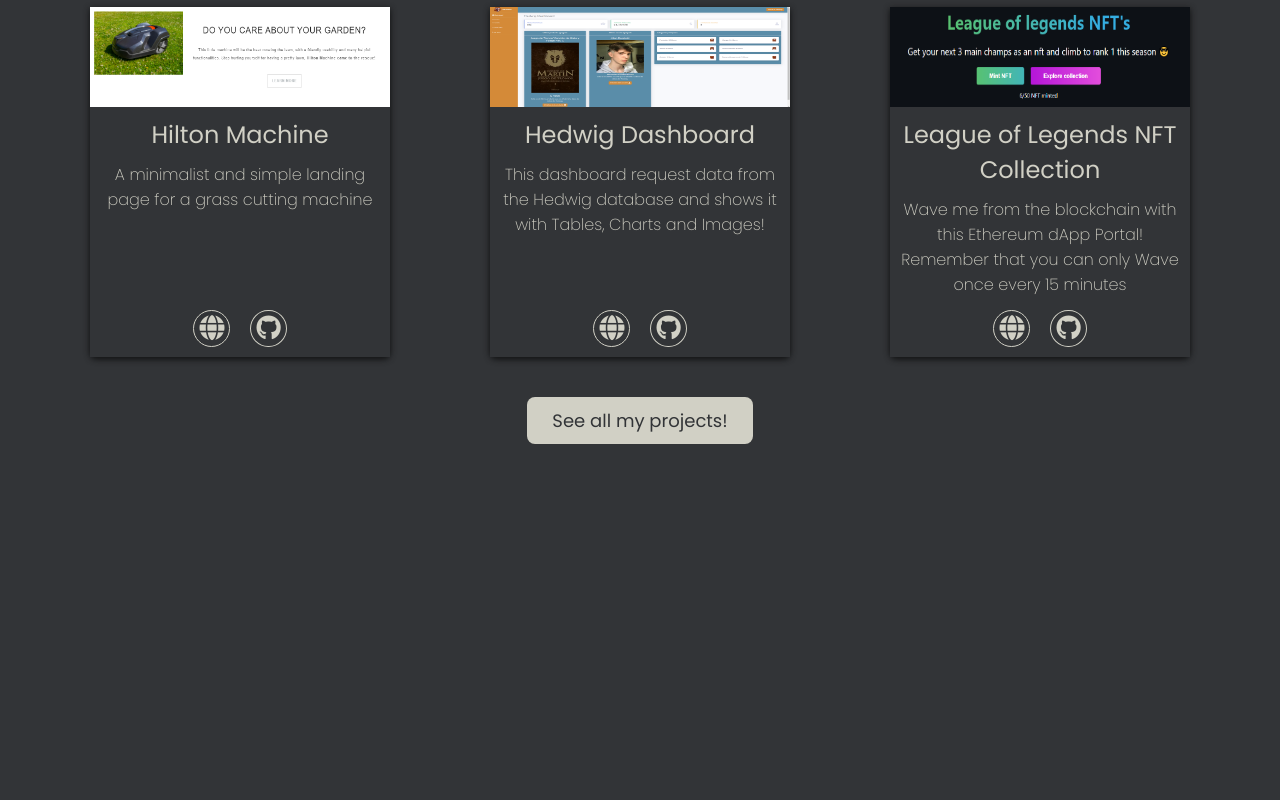
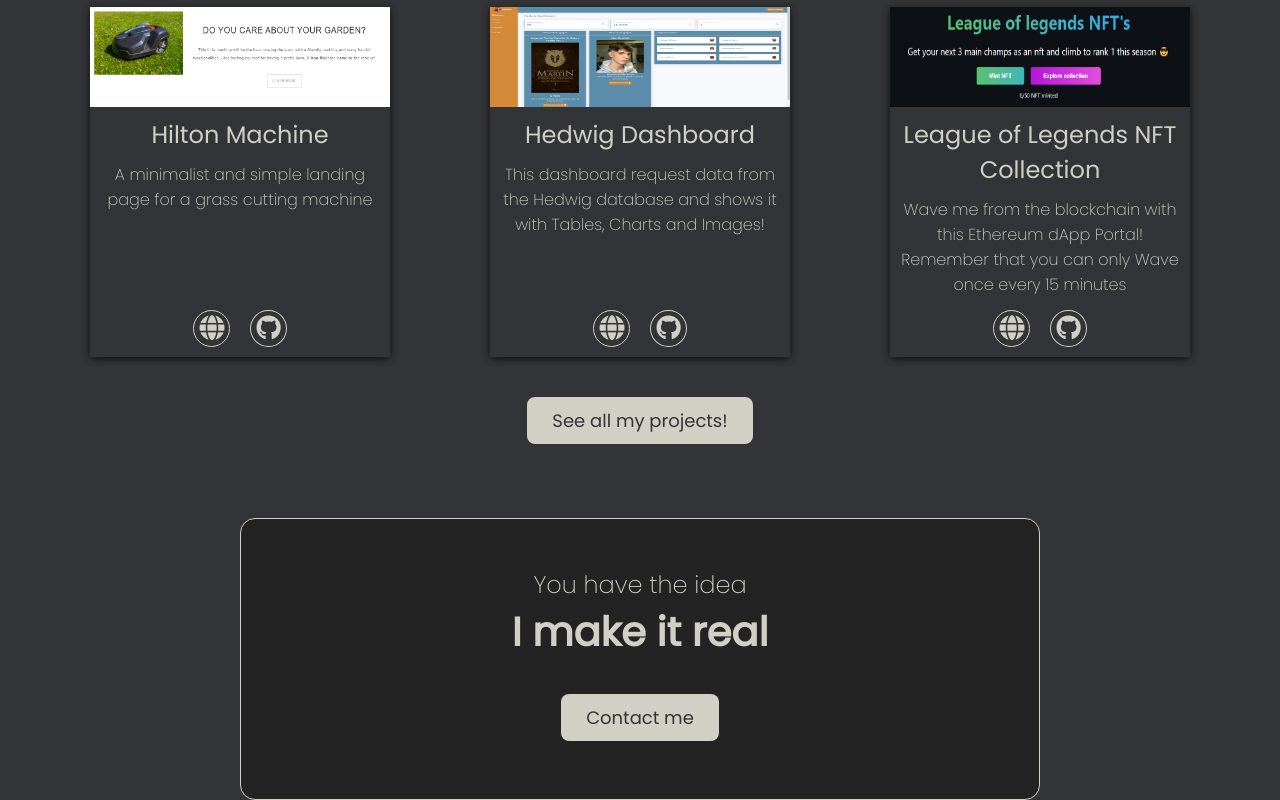
Before and after one commit to AlanRacciatti/Portfolio, a React (Create React App) app: page / in a window 1280 px wide. Shown: the part 1126-1926 px from the top of the page. Before the commit the page ends 1580 px from the top, so only its background shows below. Built offline with nearby package versions, Linux system fonts and the light colour scheme.

Commit message:
add contact section

```diff
--- a/src/App.css
+++ b/src/App.css
@@ -7,6 +7,22 @@
     font-family: 'Poppins', sans-serif, helvetica;
 }
 
+.text-center {
+    text-align: center;
+}
+
+.d-flex {
+    display: flex;
+}
+
+.m-auto {
+    margin: auto;
+}
+
+.bg-dark {
+    background-color: #232323;
+}
+
 .test {
     text-align: center;
     position: relative;
--- a/src/Components/Home/Buttons/ContainedButton/ContainedButton.css
+++ b/src/Components/Home/Buttons/ContainedButton/ContainedButton.css
@@ -13,15 +13,6 @@
     background-color: #FFFFC5;
 }
 
-.d-flex {
-    display: flex;
-}
-
-.m-auto {
-    margin: auto;
-}
-
-
 @media screen and (min-width: 720px) {
     .contained-button {
         margin: 10px 0px;
--- a/src/Components/Home/Buttons/ContainedButton/ContainedButton.js
+++ b/src/Components/Home/Buttons/ContainedButton/ContainedButton.js
@@ -7,7 +7,7 @@
 
   let cName = `contained-button ${props.cName}`
   return (
-    <div>
+    <div className='contained-button-container'>
       <Link to={props.url}><button className={cName}>{props.title}</button></Link>
     </div>
   );
--- /dev/null
+++ b/src/Components/Home/ContactSection/ContactSection.css
@@ -0,0 +1,20 @@
+.contact-section-container {
+    margin-top: 4em;
+    width: 90%;
+    max-width: 800px;
+    padding: 3em;
+    border: 1px solid #D1D0C5;
+    border-radius: 15px;
+}
+
+.contact-presentation {
+    margin-bottom: 2em;
+}
+
+.contact-section-container h2 {
+    background-color: #232323;
+}
+
+.contact-section-container .contained-button-container {
+    background-color: #232323;
+}
--- /dev/null
+++ b/src/Components/Home/ContactSection/ContactSection.js
@@ -0,0 +1,15 @@
+import React from 'react';
+import './ContactSection.css';
+import SectionPresentation from '../SectionPresentation/SectionPresentation';
+import ContainedButton from '../Buttons/ContainedButton/ContainedButton';
+
+const ContactSection = () => {
+    return (
+        <div className='contact-section-container bg-dark'>
+            <SectionPresentation heading="You have the idea" mainHeading="I make it real" cName="text-center contact-presentation bg-dark" />
+            <ContainedButton url="/contact" title="Contact me" cName="text-center d-flex m-auto" />
+        </div>
+    );
+};
+
+export default ContactSection;
--- a/src/Components/Home/Home.js
+++ b/src/Components/Home/Home.js
@@ -4,6 +4,7 @@
 import AboutSection from './AboutSection/AboutSection';
 import Services from './Services/Services';
 import ProjectsSection from './ProjectsSection/ProjectsSection';
+import ContactSection from './ContactSection/ContactSection';
 
 const Home = () => {
   return (
@@ -35,6 +36,7 @@
       <AboutSection />
       <Services />
       <ProjectsSection />
+      <ContactSection />
     </div>
   );
 };
--- a/src/Components/Home/SectionPresentation/SectionPresentation.css
+++ b/src/Components/Home/SectionPresentation/SectionPresentation.css
@@ -6,7 +6,3 @@
     font-size: 40px;
     color: #D1D0C5;
 }
-
-.text-center {
-    text-align: center;
-}
--- a/src/Components/Home/SectionPresentation/SectionPresentation.js
+++ b/src/Components/Home/SectionPresentation/SectionPresentation.js
@@ -4,8 +4,8 @@
 const SectionPresentation = (props) => {
   return (
     <div className={props.cName}>
-        <h2 className='presentation-heading'>{props.heading}</h2>
-        <h2 className='main-presentation-heading'>{props.mainHeading}</h2>
+      <h2 className='presentation-heading'>{props.heading}</h2>
+      <h2 className='main-presentation-heading'>{props.mainHeading}</h2>
     </div>
   );
 };
```
